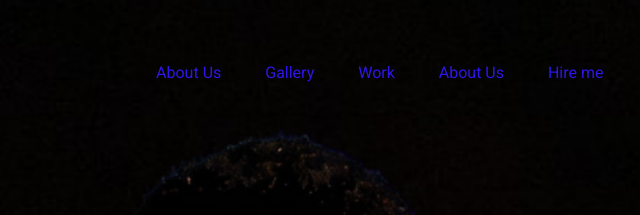
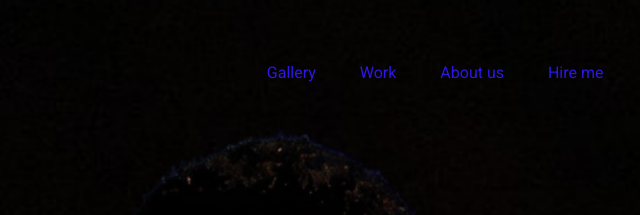
Before and after one commit to PROFESSORX-263/Personal-portifolio, a plain HTML site: page index.html in a window 1280 px wide. Shown: the top 215 px of the page, 406-1046 px from the left. Drawn offline with Linux system fonts and the light colour scheme.

Commit message:
Update index.html

```diff
--- a/index.html
+++ b/index.html
@@ -4,7 +4,7 @@
     <meta charset="UTF-8">
     <meta http-equiv="X-UA-Compatible" content="IE=edge">
     <meta name="viewport" content="width=device-width, initial-scale=1.0">
-    <title>Portfolio-4</title>
+    <title>Personal portifolio</title>
     <link rel="stylesheet" href="styles.css">
     <link rel="stylesheet" href="https://cdnjs.cloudflare.com/ajax/libs/font-awesome/5.15.3/css/all.min.css" integrity="sha512-iBBXm8fW90+nuLcSKlbmrPcLa0OT92xO1BIsZ+ywDWZCvqsWgccV3gFoRBv0z+8dLJgyAHIhR35VZc2oM/gI1w==" crossorigin="anonymous" referrerpolicy="no-referrer" />
 </head>
@@ -14,10 +14,9 @@
         <div class="content">
             <h2>KAYS</h2>
             <ul>
-                <li><a href="#">About Us</a></li>
                 <li><a href="#">Gallery</a></li>
                 <li><a href="#">Work</a></li>
-                <li><a href="#">About Us</a></li>
+                <li><a href="#">About us</a></li>
                 <li><a href="#">Hire me</a></li>
                 <li><a href="#">Contact Us</a></li>
             </ul>
```
